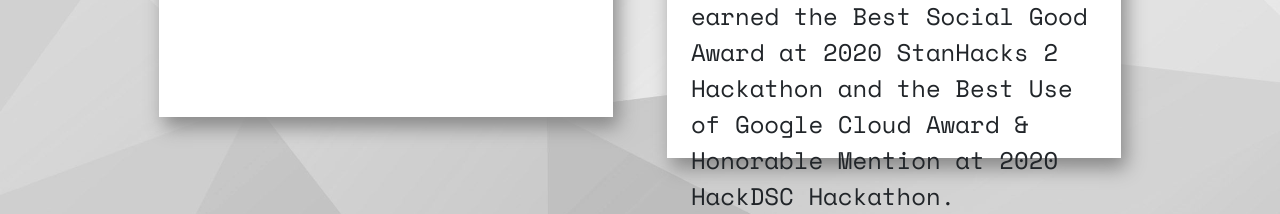
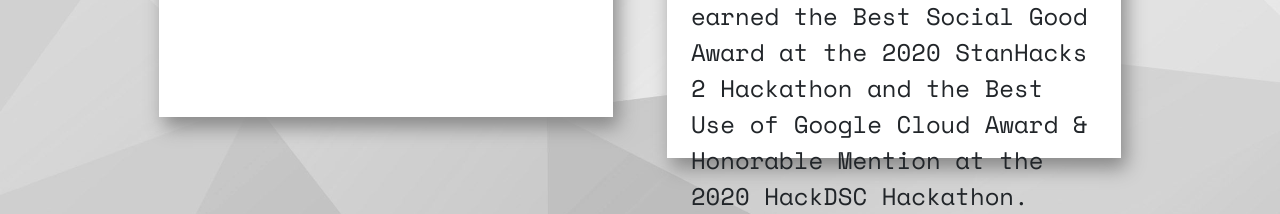
Before and after one commit to RGBHack/RGBHack-site, a plain HTML site: page index.html in a window 1280 px wide. Shown: the part 1567-1781 px from the top of the page. Drawn offline with nearby package versions, Linux system fonts and the light colour scheme.

Commit message:
update award content

```diff
--- a/index.html
+++ b/index.html
@@ -120,7 +120,7 @@
           </div>
           <div class="content-box" style="float: right; padding: 3vh;">
               <p class="pixel-font" style="text-align: center; font-size: 4vh;">Latest Awards</p>
-              <p style="font-size: 3vh;">Our most recent project was AlzheimersAI, a tracking and identification system for Alzheimer's Disease. We earned the Best Social Good Award at 2020 StanHacks 2 Hackathon and the Best Use of Google Cloud Award & Honorable Mention at 2020 HackDSC Hackathon.</p>
+              <p style="font-size: 3vh;">Our most recent project was AlzheimersAI, a tracking and identification system for Alzheimer's Disease. We earned the Best Social Good Award at the 2020 StanHacks 2 Hackathon and the Best Use of Google Cloud Award & Honorable Mention at the 2020 HackDSC Hackathon.</p>
           </div>
           </div>
         </div>
```
